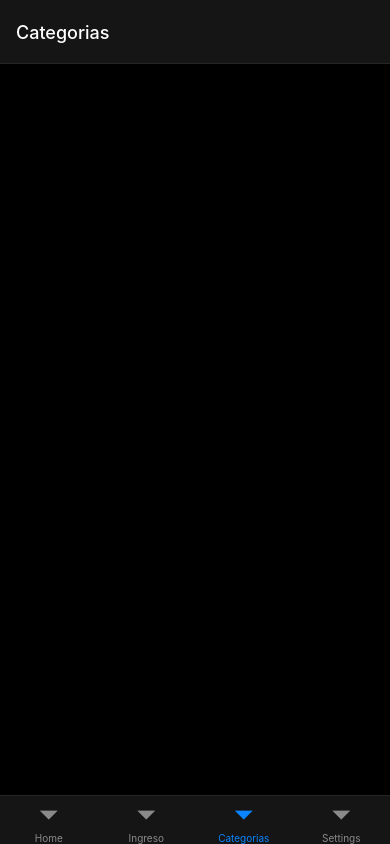
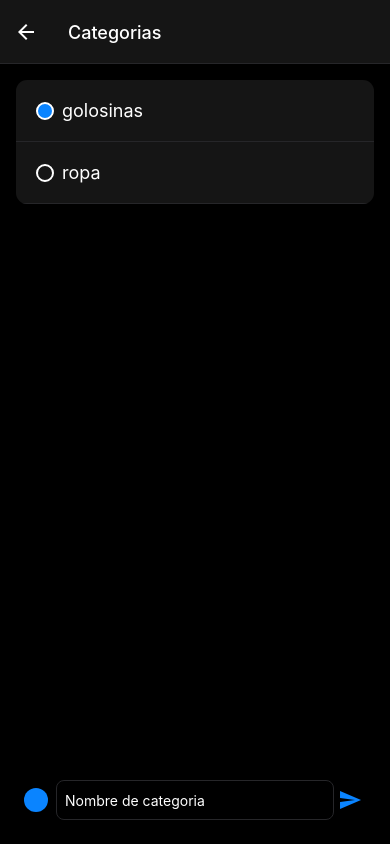
Before and after one commit to Dams632/MYPOCKET, a React Native app: screen /Categorias in a window 390 px wide. Built offline with nearby package versions, Linux system fonts and the light colour scheme.

Commit message:
CREACION Y BORRADO DE CATEGORIAS

```diff
--- a/Navigation/Navigation.js
+++ b/Navigation/Navigation.js
@@ -1,33 +1,24 @@
-import { createBottomTabNavigator } from '@react-navigation/bottom-tabs';
-import Home from '../Screens/Home';
-import Ingreso from '../Screens/Ingreso';
 import { NavigationContainer } from '@react-navigation/native';
-import Categorias from '../Screens/Categorias';
 import { theme } from '../themes/inex';
 import { StatusBar } from 'expo-status-bar';
-import Settings from '../Screens/Settings';
+import { createNativeStackNavigator } from '@react-navigation/native-stack';
 
-//const Drawer = createDrawerNavigator();
+import Casa from '../Screens/Casa';
+import Categorias from '../Screens/Categorias';
 
-const Tab = createBottomTabNavigator();
-//const StackHome = createStackNavigator();
+const Stack = createNativeStackNavigator();
 
 function Navigation() {
+
+
   return (
     <NavigationContainer theme={theme}>
       <StatusBar style='light'/>
-    <Tab.Navigator
-      screenOptions={{
-        tabBarStyle: {
-          backgroundColor:theme.colors.card,
-        },
+      <Stack.Navigator>
+      <Stack.Screen name="Casa" component={Casa} options={{headerShown:false}}/>
+      <Stack.Screen name="Categorias" component={Categorias} />
+    </Stack.Navigator>
 
-      }}>
-      <Tab.Screen name="Home" component={Home}/>
-      <Tab.Screen name="Ingreso" component={Ingreso} />
-      <Tab.Screen name="Categorias" component={Categorias} />
-      <Tab.Screen name="Settings" component={Settings} />
-    </Tab.Navigator>
     </NavigationContainer>
 
   );
--- /dev/null
+++ b/Screens/Casa.js
@@ -0,0 +1,54 @@
+import React from 'react';
+import { Text } from 'react-native';
+import { createBottomTabNavigator } from '@react-navigation/bottom-tabs';
+import { theme } from '../themes/inex';
+import { Icon } from 'react-native-elements';
+
+
+
+import Home from '../Screens/Home';
+import Ingreso from '../Screens/Ingreso';
+import Settings from '../Screens/Settings';
+import Balances from '../Screens/Balances';
+
+const Tab = createBottomTabNavigator();
+
+
+
+const Casa = ({navigate}) =>{
+    return(
+    <Tab.Navigator
+         initialRouteName="home"
+         tabBarOptions={{
+           activeTintColor: theme.colors.primary,
+           inactiveTintColor: theme.colors.secondary,
+         }}
+         screenOptions={{
+           tabBarStyle: {
+             backgroundColor:theme.colors.card,
+           },
+           //tabBarIcon: ({colors})=>screenOptions(route,colors)
+
+         }}>
+         <Tab.Screen
+         options={{
+           tabBarLabel: 'Home',
+           tabBarIcon: ({ colors }) => (
+             <Icon
+               type="material-community"
+               name="home"
+               size={20}
+               />),
+
+
+
+         }}
+          name="Home" component={Home}/>
+         <Tab.Screen name="Ingreso" component={Ingreso} />
+         <Tab.Screen name="Balances" component={Balances} />
+         <Tab.Screen name="Settings" component={Settings} />
+       </Tab.Navigator>
+    );
+}
+
+export default Casa;
--- a/Screens/Categorias.js
+++ /dev/null
@@ -1,11 +0,0 @@
-import React from 'react';
-import { Text } from 'react-native';
-
-
-const Categorias = ({navigation}) =>{
-    return(
-        <Text>Hola mundo3333</Text>
-    )
-}
-
-export default Categorias;
--- /dev/null
+++ b/Screens/Categorias.tsx
@@ -0,0 +1,132 @@
+import React , {useCallback, useState} from 'react';
+import  Entypo  from '@expo/vector-icons/Entypo';
+import { View,Button ,TouchableOpacity, Modal, KeyboardAvoidingView,Animated} from 'react-native';
+import { MaterialIcons } from '@expo/vector-icons';
+import ColorPicker, { Panel1, Swatches, Preview, OpacitySlider, HueSlider } from 'reanimated-color-picker';
+import  Swipeable  from 'react-native-gesture-handler/Swipeable';
+import { GestureHandlerRootView } from 'react-native-gesture-handler';
+import { Ionicons } from '@expo/vector-icons';
+
+import { ListItem } from'../components/ListItem';
+import { RectButton, TextInput } from 'react-native-gesture-handler';
+import { theme } from '../themes/inex';
+import {Category}  from '../types/category';
+
+import { CategoriasRow } from '../components/CategoriasRow';
+
+
+
+const Categorias = ({}) =>{
+    const [showColorPicker, setShowColorPicker] = useState(false);
+    const [selectedColor,setSelectedColor]= useState(theme.colors.primary);
+    const [newName,setNewName]= useState('')
+    const [categorias,setCategorias] = useState<Category[]>([{
+        id: '1',
+        color: theme.colors.primary,
+        name: 'golosinas'},
+        {
+            id:'2',
+            color: theme.colors.card,
+            name: 'ropa'
+        }
+    ]);
+
+  const onSelectColor = ({ hex }) => {
+    setSelectedColor(hex);
+  };
+  const crearCategoria= () =>{
+    if(newName.length === 0){
+        return;
+    }
+    setCategorias([...categorias,{
+        id: Math.random().toString(),
+        color: selectedColor,
+        name:newName,
+    }]);
+    setNewName('');
+    setSelectedColor(theme.colors.primary);
+
+  }
+  const deleteCategoria = useCallback((id:string) =>{
+
+  },[])
+
+    return(
+        <>
+        <KeyboardAvoidingView
+
+            keyboardVerticalOffset={112}
+            style={{ flex: 1, margin:16 }}
+        >
+
+
+        <View style={{flexDirection: 'column', borderRadius: 11, overflow: 'hidden'}}>
+
+                {categorias.map(({id,color,name})=>(
+                    <GestureHandlerRootView>
+                    <Swipeable key={id}
+                        renderRightActions={() => {
+                        return(
+                            <View
+                                style={{
+                                    backgroundColor: theme.colors.error,
+                                    width: 75,
+                                }}
+                            >
+                            <RectButton style={{backgroundColor:theme.colors.error ,justifyContent:'center', alignItems: 'center', flex:1}}
+                            onPress={() => setCategorias(categorias.filter((categoria) => categoria.id!== id))}>
+                               <Ionicons name="trash-outline" size={30} color="white"  />
+                            </RectButton>
+                            </View>
+                        );
+                    }}>
+                        <CategoriasRow
+                        color={color}
+                        name= {name}
+                    />
+                    </Swipeable>
+                    </GestureHandlerRootView>
+
+
+
+                ))}
+         </View>
+         <View style={{flex:1}}/>
+         <View style={{display: 'flex', flexDirection:'row', paddingHorizontal:8, paddingVertical: 8,alignItems:'center'}}>
+
+            <TouchableOpacity onPress={()=>setShowColorPicker(!showColorPicker)}>
+                <View style={{backgroundColor: selectedColor, width:24,height:24,borderRadius:12,marginRight:8}} />
+            </TouchableOpacity>
+            <TextInput
+                onChange={(event)=>setNewName(event.nativeEvent.text)}
+                placeholder='Nombre de categoria'
+                style={{height:40,color:'white', borderColor:theme.colors.border, borderWidth:1, flex:1, borderRadius:8,paddingLeft:8}}
+                value={newName}
+            />
+            <TouchableOpacity style={{padding:4}} onPress={crearCategoria}>
+
+            <MaterialIcons name="send" size={24} color={theme.colors.primary} />
+
+            </TouchableOpacity>
+            </View>
+        </KeyboardAvoidingView>
+            <Modal visible={showColorPicker} animationType='slide'>
+        <ColorPicker style={{ width: '70%' }} value='red' onComplete={onSelectColor}>
+          <Preview />
+          <Panel1 />
+          <HueSlider />
+          <OpacitySlider />
+          <Swatches />
+        </ColorPicker>
+
+        <Button title='Ok' onPress={() => setShowColorPicker(false)} />
+
+      </Modal>
+      </>
+
+
+
+    )
+}
+
+export default Categorias;
--- a/Screens/Settings.js
+++ b/Screens/Settings.js
@@ -5,13 +5,18 @@ import  Entypo  from '@expo/vector-icons/Entypo';
 import { theme } from '../themes/inex';
 
 
-const Settings = ({}) => (
+const Settings = ({navigation}) => {
+  return (
     <View style={{flexDirection: 'column', margin: 16, borderRadius: 11, overflow: 'hidden'}}>
         <ListItem
           label='Categorias'
           detail={<Entypo name="chevron-thin-right" color='white' size={20} />}
-          onClick={() => {}}
+          onClick={() => {
+            navigation.navigate('Categorias');
+          }}
         />
     </View>
-);
+  );
+}
+
 export default Settings;
--- a/app.json
+++ b/app.json
@@ -1,5 +1,6 @@
 {
   "expo": {
+    "jsEngine": "hermes",
     "name": "ProyectSoftware",
     "slug": "ProyectSoftware",
     "version": "1.0.0",
--- /dev/null
+++ b/components/CategoriasRow.tsx
@@ -0,0 +1,36 @@
+import {View,Text} from "react-native"
+import {  Category } from "../types/categorias"
+import { theme } from "../themes/inex"
+
+
+
+export const CategoriasRow = ({color,name}:Omit<Category,'id'>) => (
+    <View style={{
+        display: 'flex',
+        flexDirection: 'row',
+        alignItems: 'center',
+        justifyContent:'flex-start' ,
+        padding: 20,
+        borderBottomColor: theme.colors.border,
+        borderBottomWidth: 1,
+        backgroundColor: theme.colors.card,
+        width: '100%'
+    }}>
+    <View style={{
+        backgroundColor: color,
+        width: 18,
+        height: 18,
+        borderRadius: 9,
+        borderWidth: 2,
+        borderColor: 'white',
+    }}/>
+    <Text style={{
+        color:'white',
+        fontSize:18,
+        marginLeft: 8,
+
+    }}>{name}</Text>
+
+    </View>
+
+)
--- a/package.json
+++ b/package.json
@@ -9,8 +9,10 @@
     "web": "expo start --web"
   },
   "dependencies": {
+    "@expo/vector-icons": "^13.0.0",
     "@react-navigation/bottom-tabs": "^6.5.7",
     "@react-navigation/drawer": "^6.6.2",
+    "@react-navigation/native-stack": "^6.9.13",
     "@react-navigation/stack": "^6.3.16",
     "easybase-react": "^2.2.13",
     "expo": "~48.0.18",
@@ -18,9 +20,13 @@
     "expo-status-bar": "~1.4.4",
     "react": "18.2.0",
     "react-native": "0.71.8",
+    "react-native-elements": "^3.4.3",
     "react-native-gesture-handler": "~2.9.0",
     "react-native-reanimated": "~2.14.4",
+    "react-native-safe-area-context": "4.5.0",
+    "react-native-screens": "~3.20.0",
     "react-native-swipeable": "^0.6.0",
+    "reanimated-color-picker": "^2.3.1",
     "typescript": "^4.9.4"
   },
   "devDependencies": {
--- a/themes/inex.ts
+++ b/themes/inex.ts
@@ -1,6 +1,6 @@
-import type { Theme } from "@react-navigation/native";
 
-export const theme: Theme ={
+
+export const theme ={
     dark: true,
     colors: {
         primary: '#0A84FF',
@@ -9,5 +9,6 @@ export const theme: Theme ={
         text: '#FFFFFF',
         border: '#262629',
         notification: '#0A84FF',
+        error: 'red',
     },
 }
--- /dev/null
+++ b/types/category.tsx
@@ -0,0 +1,6 @@
+ export type Category={
+    id: string;
+    color: string;
+    name: string,
+}
+//export default Category
```
Also changed, not shown: 1 other file (tests, documents, lock files or other folders).
